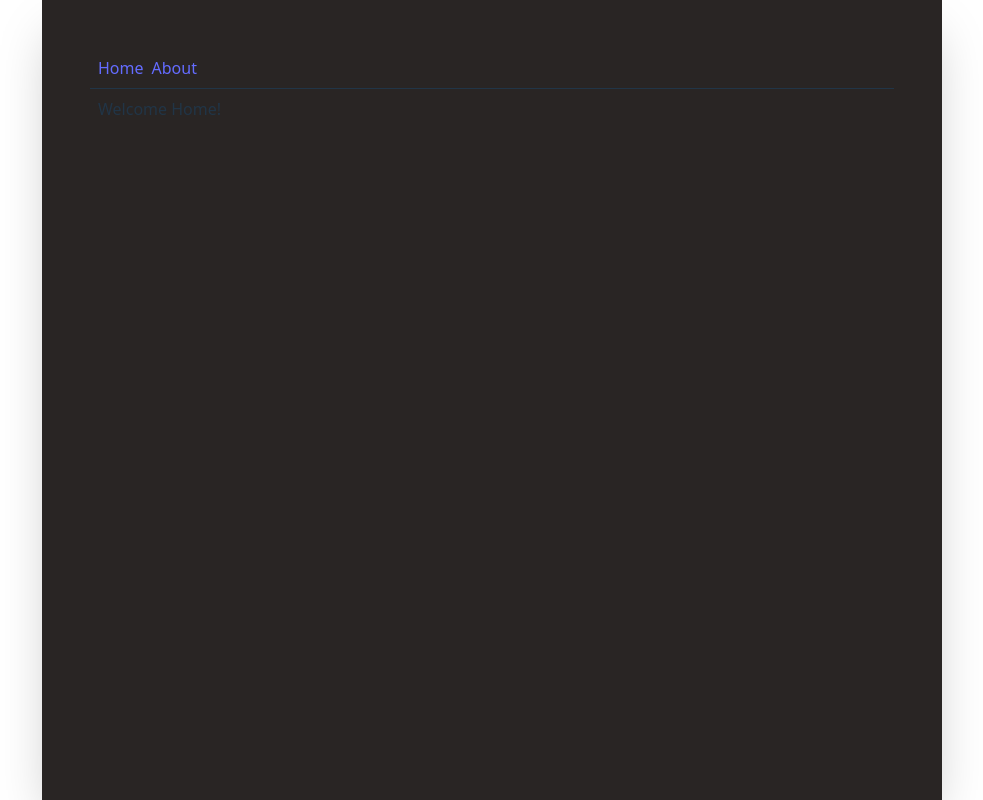
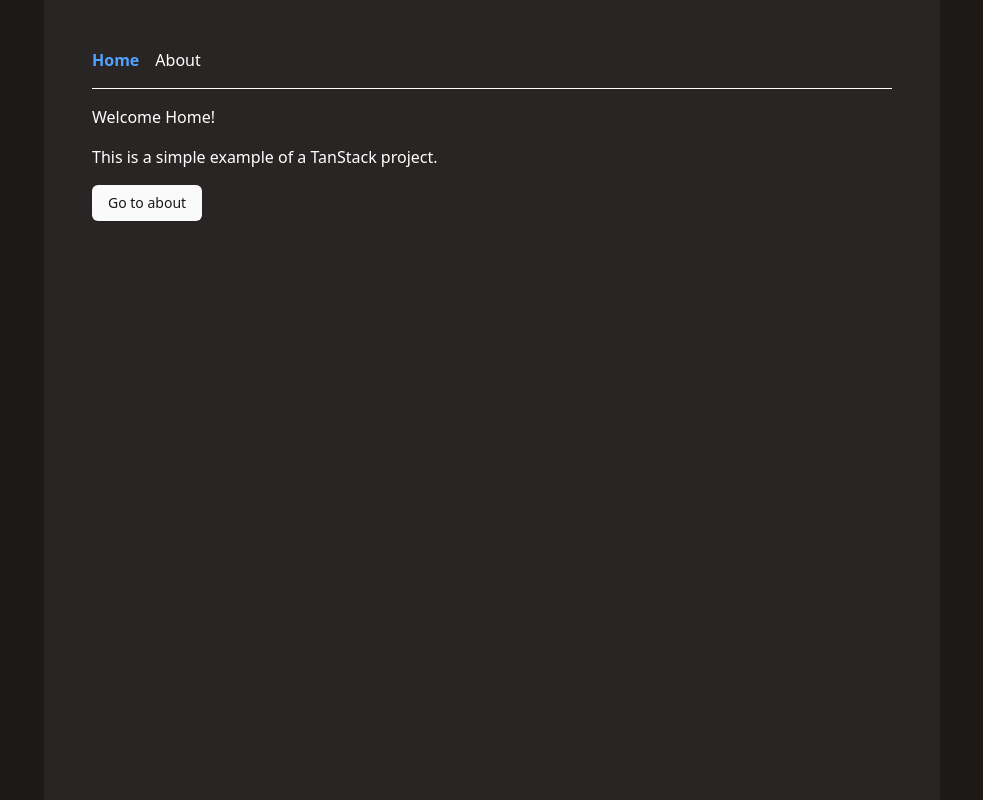
Before and after one commit to Shuunen/vet-web, a React (Vite) app: page / in a window 1280 px wide. Shown: the whole page, without its empty margins (148-1131 px from the left). Built offline with nearby package versions, Linux system fonts and the light colour scheme.

Commit message:
chore: use ShadCn

```diff
--- a/index.html
+++ b/index.html
@@ -1,5 +1,5 @@
 <!doctype html>
-<html lang="en">
+<html lang="en" class="dark h-full">
 
 <head>
   <meta charset="UTF-8" />
@@ -8,8 +8,8 @@
   <title>Vite + React + TS</title>
 </head>
 
-<body class="mx-auto">
-  <div id="root" class="w-full bg-stone-800 shadow-2xl p-12"></div>
+<body class="mx-auto dark:bg-stone-900 max-w-4xl flex flex-col h-full">
+  <div id="root" class="w-full bg-stone-800 text-white p-12 grow"></div>
   <script type="module" src="/src/main.tsx"></script>
 </body>
 
--- a/knip.json
+++ b/knip.json
@@ -4,6 +4,8 @@
     "src/routeTree.gen.ts"
   ],
   "ignoreDependencies": [
+    "lucide-react",
+    "tw-animate-css",
     "tailwindcss"
   ]
 }
--- /dev/null
+++ b/src/components/ui/button.tsx
@@ -0,0 +1,49 @@
+import { Slot } from '@radix-ui/react-slot'
+import { type VariantProps, cva } from 'class-variance-authority'
+import type * as React from 'react'
+
+import { cn } from '@/lib/utils'
+
+const buttonVariants = cva(
+  "inline-flex cursor-pointer items-center justify-center gap-2 whitespace-nowrap rounded-md text-sm font-medium transition-all disabled:pointer-events-none disabled:opacity-50 [&_svg]:pointer-events-none [&_svg:not([class*='size-'])]:size-4 shrink-0 [&_svg]:shrink-0 outline-none focus-visible:border-neutral-950 focus-visible:ring-neutral-950/50 focus-visible:ring-[3px] aria-invalid:ring-red-500/20 dark:aria-invalid:ring-red-500/40 aria-invalid:border-red-500 dark:focus-visible:border-neutral-300 dark:focus-visible:ring-neutral-300/50 dark:aria-invalid:ring-red-900/20 dark:dark:aria-invalid:ring-red-900/40 dark:aria-invalid:border-red-900",
+  {
+    variants: {
+      variant: {
+        default: 'bg-neutral-900 text-neutral-50 shadow-xs hover:bg-neutral-900/90 dark:bg-neutral-50 dark:text-neutral-900 dark:hover:bg-neutral-50/90',
+        destructive: 'bg-red-500 text-white shadow-xs hover:bg-red-500/90 focus-visible:ring-red-500/20 dark:focus-visible:ring-red-500/40 dark:bg-red-500/60 dark:bg-red-900 dark:hover:bg-red-900/90 dark:focus-visible:ring-red-900/20 dark:dark:focus-visible:ring-red-900/40 dark:dark:bg-red-900/60',
+        outline:
+          'border bg-white shadow-xs hover:bg-neutral-100 hover:text-neutral-900 dark:bg-neutral-200/30 dark:border-neutral-200 dark:hover:bg-neutral-200/50 dark:bg-neutral-950 dark:hover:bg-neutral-800 dark:hover:text-neutral-50 dark:dark:bg-neutral-800/30 dark:dark:border-neutral-800 dark:dark:hover:bg-neutral-800/50',
+        secondary: 'bg-neutral-100 text-neutral-900 shadow-xs hover:bg-neutral-100/80 dark:bg-neutral-800 dark:text-neutral-50 dark:hover:bg-neutral-800/80',
+        ghost: 'hover:bg-neutral-100 hover:text-neutral-900 dark:hover:bg-neutral-100/50 dark:hover:bg-neutral-800 dark:hover:text-neutral-50 dark:dark:hover:bg-neutral-800/50',
+        link: 'text-neutral-900 underline-offset-4 hover:underline dark:text-neutral-50',
+      },
+      size: {
+        default: 'h-9 px-4 py-2 has-[>svg]:px-3',
+        sm: 'h-8 rounded-md gap-1.5 px-3 has-[>svg]:px-2.5',
+        lg: 'h-10 rounded-md px-6 has-[>svg]:px-4',
+        icon: 'size-9',
+      },
+    },
+    defaultVariants: {
+      variant: 'default',
+      size: 'default',
+    },
+  },
+)
+
+function Button({
+  className,
+  variant,
+  size,
+  asChild = false,
+  ...props
+}: React.ComponentProps<'button'> &
+  VariantProps<typeof buttonVariants> & {
+    asChild?: boolean
+  }) {
+  const Comp = asChild ? Slot : 'button'
+
+  return <Comp data-slot="button" className={cn(buttonVariants({ variant, size, className }))} {...props} />
+}
+
+export { Button }
--- a/src/index.css
+++ b/src/index.css
@@ -1,65 +1,65 @@
 @import "tailwindcss";
+@import "tw-animate-css";
 
-:root {
-  font-family: system-ui, Avenir, Helvetica, Arial, sans-serif;
-  line-height: 1.5;
-  font-weight: 400;
-  color-scheme: light dark;
-  color: rgba(255, 255, 255, 0.87);
-  background-color: #242424;
-  font-synthesis: none;
-  text-rendering: optimizeLegibility;
+@custom-variant dark (&:is(.dark *));
+
+@layer base {
+  :root {
+    --accent-foreground: 222.2 47.4% 11.2%;
+    --accent: 210 40% 96.1%;
+    --background: 0 0% 100%;
+    --border: 214.3 31.8% 91.4%;
+    --card-foreground: 222.2 84% 4.9%;
+    --card: 0 0% 100%;
+    --chart-1: 12 76% 61%;
+    --chart-2: 173 58% 39%;
+    --chart-3: 197 37% 24%;
+    --chart-4: 43 74% 66%;
+    --chart-5: 27 87% 67%;
+    --destructive-foreground: 210 40% 98%;
+    --destructive: 0 84.2% 60.2%;
+    --foreground: 222.2 84% 4.9%;
+    --input: 214.3 31.8% 91.4%;
+    --muted-foreground: 215.4 16.3% 46.9%;
+    --muted: 210 40% 96.1%;
+    --popover-foreground: 222.2 84% 4.9%;
+    --popover: 0 0% 100%;
+    --primary-foreground: 210 40% 98%;
+    --primary: 221.2 83.2% 53.3%;
+    --radius: 0.3rem;
+    --ring: 221.2 83.2% 53.3%;
+    --secondary-foreground: 222.2 47.4% 11.2%;
+    --secondary: 210 40% 96.1%;
+  }
+
+  .dark {
+    --accent-foreground: 210 40% 98%;
+    --accent: 217.2 32.6% 17.5%;
+    --background: 222.2 84% 4.9%;
+    --border: 217.2 32.6% 17.5%;
+    --card-foreground: 210 40% 98%;
+    --card: 222.2 84% 4.9%;
+    --chart-1: 220 70% 50%;
+    --chart-2: 160 60% 45%;
+    --chart-3: 30 80% 55%;
+    --chart-4: 280 65% 60%;
+    --chart-5: 340 75% 55%;
+    --destructive-foreground: 210 40% 98%;
+    --destructive: 0 62.8% 30.6%;
+    --foreground: 210 40% 98%;
+    --input: 217.2 32.6% 17.5%;
+    --muted-foreground: 215 20.2% 65.1%;
+    --muted: 217.2 32.6% 17.5%;
+    --popover-foreground: 210 40% 98%;
+    --popover: 222.2 84% 4.9%;
+    --primary-foreground: 222.2 47.4% 11.2%;
+    --primary: 217.2 91.2% 59.8%;
+    --ring: 224.3 76.3% 48%;
+    --secondary-foreground: 210 40% 98%;
+    --secondary: 217.2 32.6% 17.5%;
+  }
 }
 
-a {
-  font-weight: 500;
-  color: #646cff;
-  text-decoration: inherit;
+a.active {
+  @apply dark:text-blue-400 text-blue-700;
 }
-a:hover {
-  color: #535bf2;
-}
-
-body {
-  display: flex;
-  justify-content: center;
-  width: 900px;
-  min-height: 100vh;
-}
-
-h1 {
-  font-size: 3.2em;
-  line-height: 1.1;
-}
-
-button {
-  border-radius: 8px;
-  border: 1px solid transparent;
-  padding: 0.6em 1.2em;
-  font-size: 1em;
-  font-weight: 500;
-  font-family: inherit;
-  background-color: #1a1a1a;
-  cursor: pointer;
-  transition: border-color 0.25s;
-}
-button:hover {
-  border-color: #646cff;
-}
-button:focus,
-button:focus-visible {
-  outline: 4px auto -webkit-focus-ring-color;
-}
-
-@media (prefers-color-scheme: light) {
-  :root {
-    color: #213547;
-    background-color: #ffffff;
-  }
-  a:hover {
-    color: #747bff;
-  }
-  button {
-    background-color: #f9f9f9;
-  }
-}
--- /dev/null
+++ b/src/lib/utils.ts
@@ -0,0 +1,6 @@
+import { type ClassValue, clsx } from 'clsx'
+import { twMerge } from 'tailwind-merge'
+
+export function cn(...inputs: ClassValue[]) {
+  return twMerge(clsx(inputs))
+}
--- a/src/routes/__root.tsx
+++ b/src/routes/__root.tsx
@@ -3,11 +3,11 @@ import { TanStackRouterDevtools } from '@tanstack/react-router-devtools'
 
 export const Route = createRootRoute({
   component: () => (
-    <>
-      <div className="p-2 flex gap-2">
+    <div className="flex flex-col gap-4">
+      <div className="flex gap-4">
         <Link to="/" className="[&.active]:font-bold">
           Home
-        </Link>{' '}
+        </Link>
         <Link to="/about" className="[&.active]:font-bold">
           About
         </Link>
@@ -15,6 +15,6 @@ export const Route = createRootRoute({
       <hr />
       <Outlet />
       <TanStackRouterDevtools />
-    </>
+    </div>
   ),
 })
--- a/src/routes/about.tsx
+++ b/src/routes/about.tsx
@@ -1,9 +1,17 @@
-import { createFileRoute } from '@tanstack/react-router'
+import { Button } from '@/components/ui/button'
+import { Link, createFileRoute } from '@tanstack/react-router'
 
 export const Route = createFileRoute('/about')({
   component: About,
 })
 
 function About() {
-  return <div className="p-2">Hello from About!</div>
+  return (
+    <div className="flex flex-col gap-4">
+      <div>Hello from About!</div>
+      <Link to="/">
+        <Button variant="destructive">Go to home</Button>
+      </Link>
+    </div>
+  )
 }
--- a/src/routes/index.tsx
+++ b/src/routes/index.tsx
@@ -1,4 +1,5 @@
-import { createFileRoute } from '@tanstack/react-router'
+import { Button } from '@/components/ui/button'
+import { Link, createFileRoute } from '@tanstack/react-router'
 
 export const Route = createFileRoute('/')({
   component: Index,
@@ -6,8 +7,14 @@ export const Route = createFileRoute('/')({
 
 function Index() {
   return (
-    <div className="p-2">
+    <div className="flex flex-col gap-4">
       <h3>Welcome Home!</h3>
+      <p>This is a simple example of a TanStack project.</p>
+      <div>
+        <Link to="/about">
+          <Button>Go to about</Button>
+        </Link>
+      </div>
     </div>
   )
 }
```
Also changed, not shown: package.json (+7 -1 lines), components.json (added), 1 other file (tests, documents, lock files or other folders).
